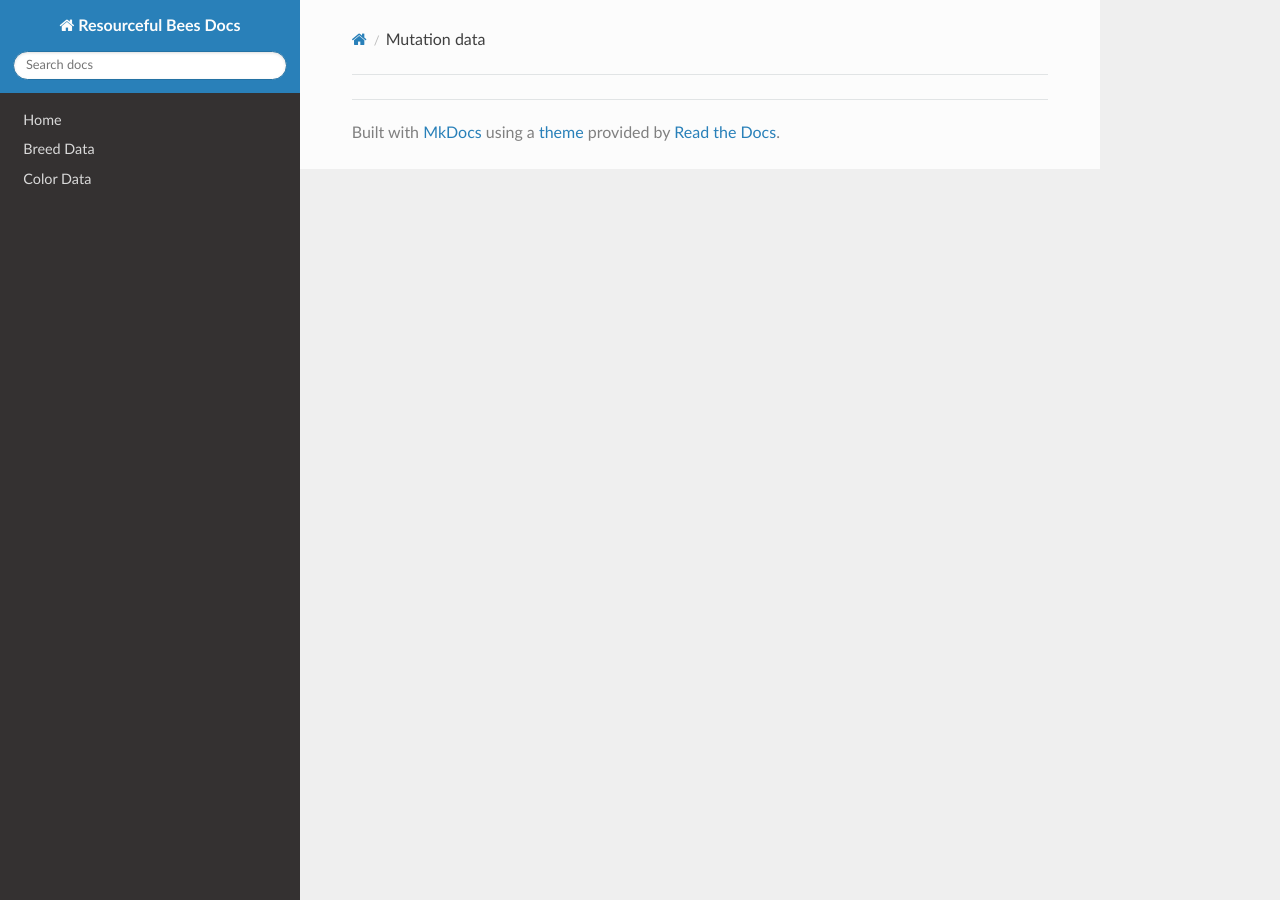
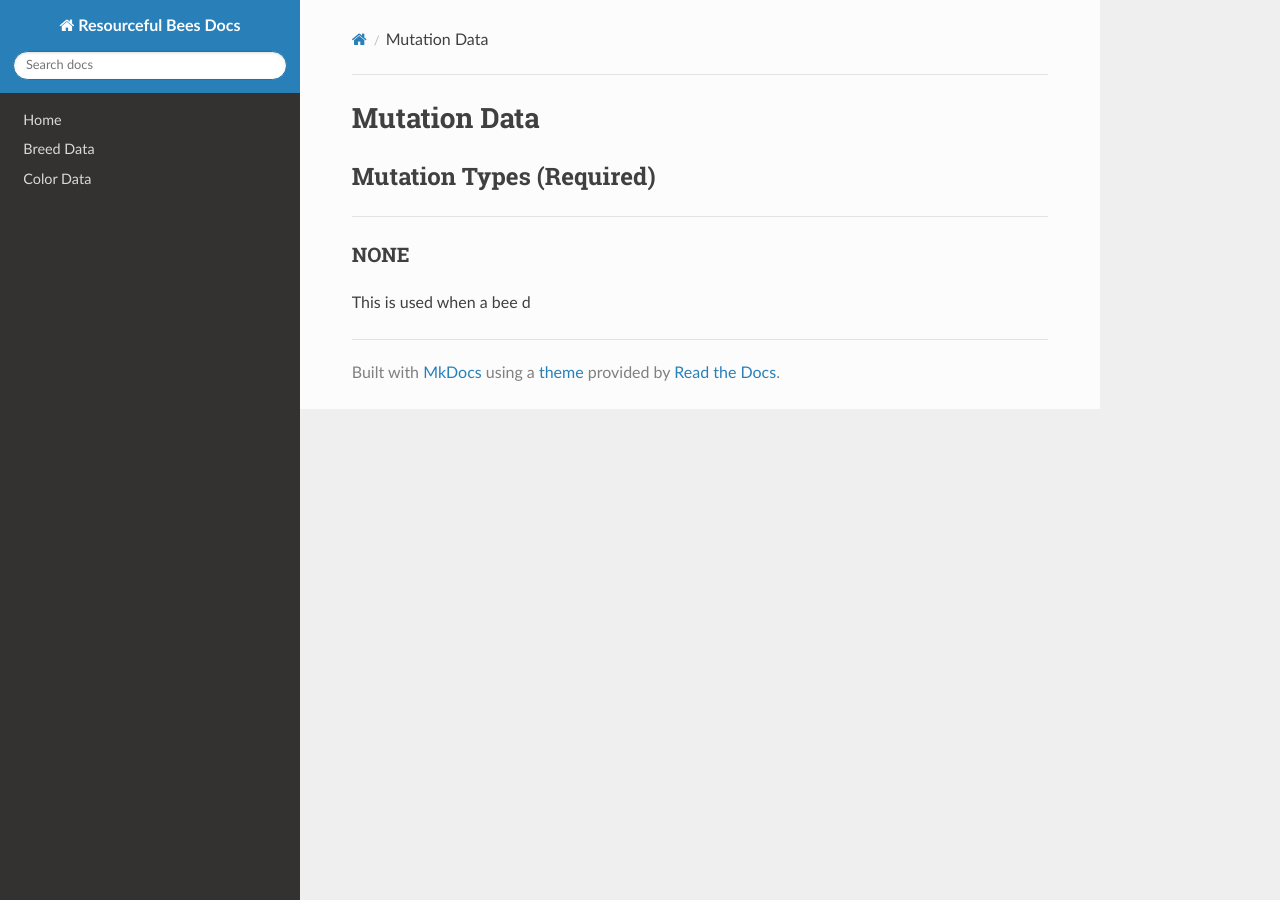
Before and after one commit to Team-Resourceful/ResourcefulBeesDocs, an MkDocs documentation site: the page built from docs/bee_data/mutation_data.md, in a window 1280 px wide. Built offline with MkDocs 1.6.1, drawn with Linux system fonts in a browser that asks for light colours; nearby versions of some CDN libraries.

Commit message:
docs/bee_data/mutation_data.md updated from https://stackedit.io/

```diff
--- a/docs/bee_data/mutation_data.md
+++ b/docs/bee_data/mutation_data.md
@@ -1,4 +1,11 @@
+# **Mutation Data**
 
+## **Mutation Types** (Required)
+***
+
+### **NONE**
+
+This is used when a bee d
 <!--stackedit_data:
-eyJoaXN0b3J5IjpbLTIwODg3NDY2MTIsNzMwOTk4MTE2XX0=
+eyJoaXN0b3J5IjpbNjk5NTQ3NDkzLDczMDk5ODExNl19
 -->
```
